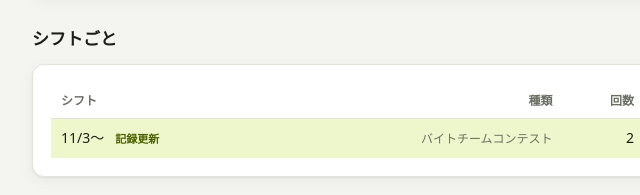
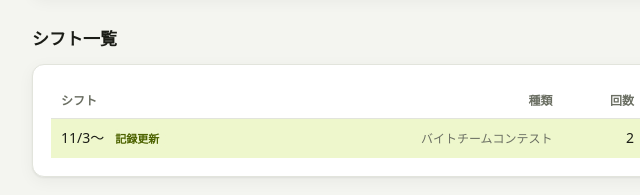
Before and after one commit to ur707/salmon-records, a plain HTML site: page index.html in a window 1280 px wide. Shown: the part 1425-1620 px from the top of the page, 104-744 px from the left. Drawn offline with Linux system fonts and the light colour scheme.

Commit message:
見出しをシフト一覧に変更

```diff
--- a/index.html
+++ b/index.html
@@ -163,7 +163,7 @@
   </section>
 
   <section>
-    <h2>シフトごと</h2>
+    <h2>シフト一覧</h2>
     <div class="panel scroll"><table id="shiftList"></table></div>
   </section>
 
```
